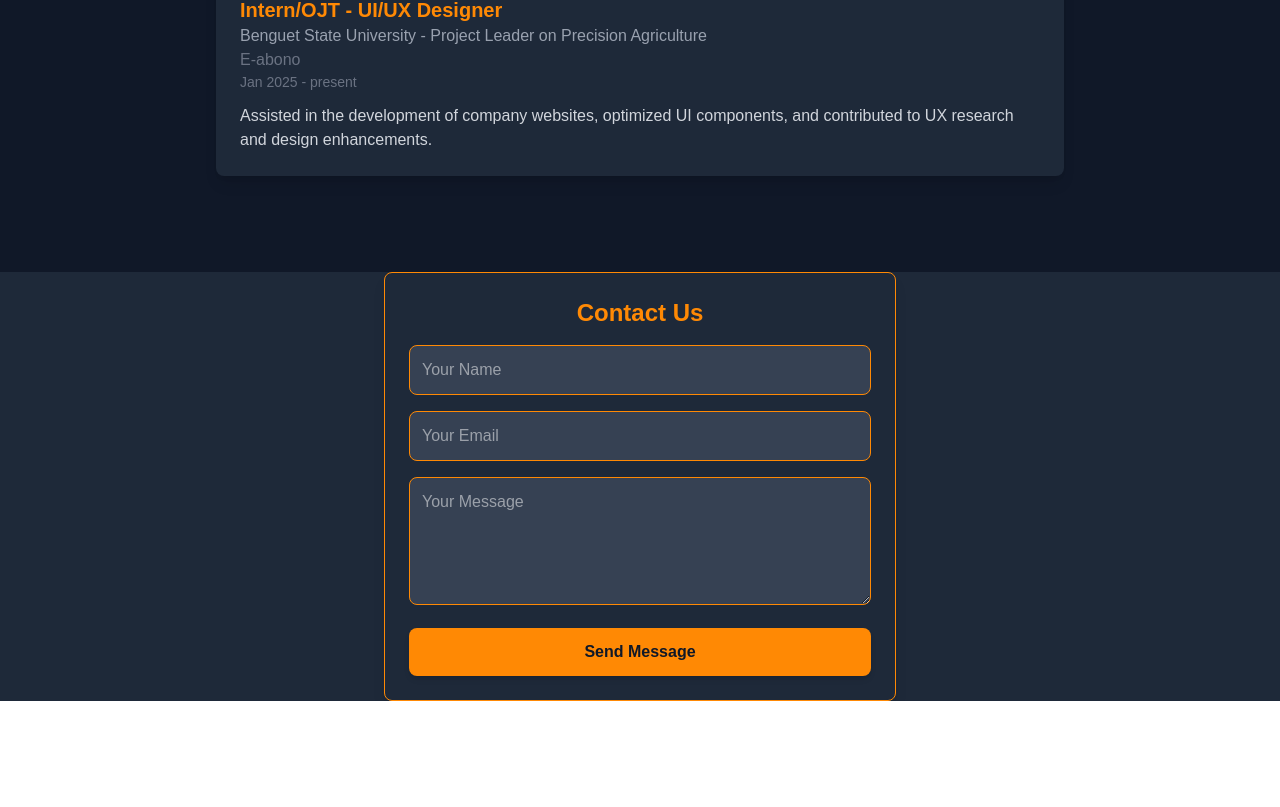
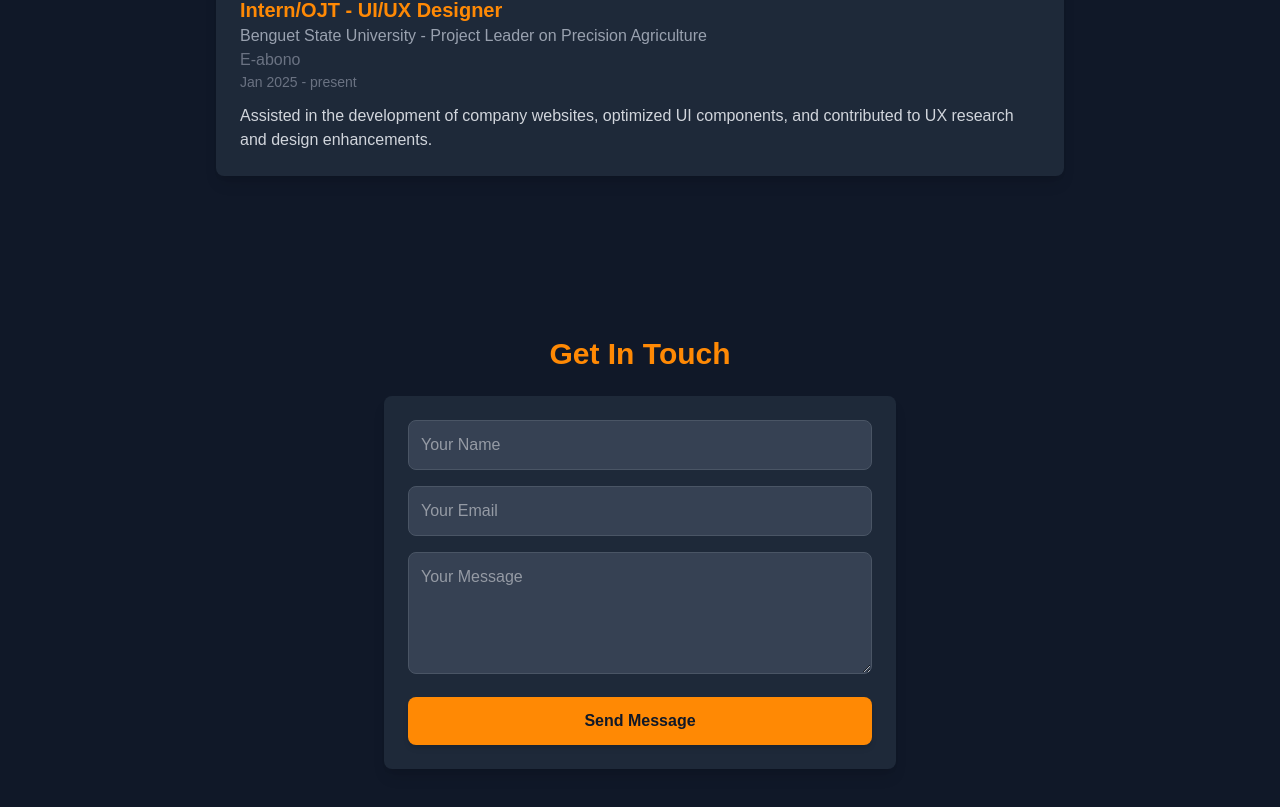
Before and after one commit to galliguezmary/mj-portfolio, a Next.js app: page / in a window 1280 px wide. Shown: the part 3037-3844 px from the top of the page. Before the commit the page ends 3738 px from the top, so only its background shows below. Built offline with nearby package versions, Linux system fonts and the light colour scheme.

Commit message:
Added email sending functionality using Resend

```diff
--- a/package.json
+++ b/package.json
@@ -20,6 +20,7 @@
     "react": "^19.0.0",
     "react-dom": "^19.0.0",
     "react-icons": "^5.5.0",
+    "resend": "^4.2.0",
     "swiper": "^11.2.5"
   },
   "devDependencies": {
--- a/src/app/api/contact/route.ts
+++ b/src/app/api/contact/route.ts
@@ -1,33 +1,26 @@
 import { NextResponse } from "next/server";
-import nodemailer from "nodemailer";
+import { Resend } from "resend";
+
+const resend = new Resend(process.env.RESEND_API_KEY);
 
 export async function POST(req: Request) {
   try {
     const { name, email, message } = await req.json();
 
-    // Configure Nodemailer transport
-    const transporter = nodemailer.createTransport({
-      service: "gmail", // Change this if using another service
-      auth: {
-        user: process.env.EMAIL_USER,
-        pass: process.env.EMAIL_PASS,
-      },
+    if (!name || !email || !message) {
+      return NextResponse.json({ error: "All fields are required." }, { status: 400 });
+    }
+
+    await resend.emails.send({
+      from: "Your Name <your-email@resend.dev>", // Must be a verified domain
+      to: "your-email@example.com", // Change to your email
+      subject: `New Message from ${name}`,
+      text: `Name: ${name}\nEmail: ${email}\nMessage: ${message}`,
     });
 
-    // Email options
-    const mailOptions = {
-      from: process.env.EMAIL_USER,
-      to: "your-email@example.com",
-      subject: `New Contact Message from ${name}`,
-      text: `Name: ${name}\nEmail: ${email}\nMessage: ${message}`,
-    };
-
-    // Send email
-    await transporter.sendMail(mailOptions);
-
-    return NextResponse.json({ success: true, message: "Email sent!" });
+    return NextResponse.json({ success: "Email sent successfully!" }, { status: 200 });
   } catch (error) {
-    console.error(error); // Log the error for debugging purposes
-    return NextResponse.json({ success: false, error: "Error sending email" });
+    console.error("Email sending error:", error);
+    return NextResponse.json({ error: "Failed to send email." }, { status: 500 });
   }
 }
--- a/src/app/page.tsx
+++ b/src/app/page.tsx
@@ -67,7 +67,9 @@ export default function Portfolio() {
           bg-gray-800 bg-opacity-70 backdrop-blur-lg text-white py-2 sm:py-2 lg:py-3 px-6
           text-xs sm:text-sm lg:text-base lg:flex justify-center items-center text-center
           z-50 shadow-lg rounded-full border border-gray-800 transition-all duration-500 ${
-            scrolling ? "bg-opacity-90 backdrop-blur-md shadow-orange-400/50" : ""
+            scrolling
+              ? "bg-opacity-90 backdrop-blur-md shadow-orange-400/50"
+              : ""
           }`}
       >
         <div className="space-x-3 flex items-center justify-center">
--- a/src/app/sections/contact.tsx
+++ b/src/app/sections/contact.tsx
@@ -1,80 +1,113 @@
-import { useState } from "react";
+"use client";
 
-// Define the type for form data
-interface FormData {
-  name: string;
-  email: string;
-  message: string;
-}
+import { motion } from "framer-motion";
+import { useState, useCallback } from "react";
 
 export default function Contact() {
-  // Initialize state with typed form data
-  const [formData, setFormData] = useState<FormData>({ name: "", email: "", message: "" });
-  const [status, setStatus] = useState<string>("");
+  const [formData, setFormData] = useState({
+    name: "",
+    email: "",
+    message: "",
+  });
+  const [submitted, setSubmitted] = useState(false);
 
-  // Type the event parameter for handleChange
-  const handleChange = (e: React.ChangeEvent<HTMLInputElement | HTMLTextAreaElement>) => {
-    setFormData({ ...formData, [e.target.name]: e.target.value });
+  const handleChange = (
+    e: React.ChangeEvent<HTMLInputElement | HTMLTextAreaElement>
+  ) => {
+    if (!e) return;
+    const { name, value } = e.target;
+    setFormData((prev) => ({ ...prev, [name]: value }));
   };
 
-  // Type the event parameter for handleSubmit
   const handleSubmit = async (e: React.FormEvent<HTMLFormElement>) => {
     e.preventDefault();
-    setStatus("Sending...");
 
-    const res = await fetch("/api/contact", {
+    const response = await fetch("/api/contact", {
       method: "POST",
       headers: { "Content-Type": "application/json" },
       body: JSON.stringify(formData),
     });
 
-    const result = await res.json();
-    if (result.success) {
-      setStatus("✅ Email sent successfully!");
+    if (response.ok) {
+      setSubmitted(true);
       setFormData({ name: "", email: "", message: "" });
+      setTimeout(() => setSubmitted(false), 3000);
     } else {
-      setStatus("❌ Failed to send email.");
+      alert("Error sending message. Please try again.");
     }
   };
 
   return (
-    <div className="max-w-lg mx-auto p-6 bg-gray-800 text-gray-100 rounded-lg shadow-lg border border-orange-400">
-      <h2 className="text-2xl font-bold mb-4 text-center text-orange-400">Contact Us</h2>
-      <form onSubmit={handleSubmit} className="space-y-4">
+    <section
+      id="contact"
+      className="py-16 px-6 text-center bg-gray-900 text-gray-100"
+    >
+      <motion.h2
+        className="text-3xl font-bold mb-6 text-orange-400"
+        initial={{ opacity: 0, y: -20 }}
+        animate={{ opacity: 1, y: 0 }}
+        transition={{ duration: 0.5 }}
+      >
+        Get In Touch
+      </motion.h2>
+
+      <motion.form
+        onSubmit={handleSubmit}
+        className="max-w-lg mx-auto bg-gray-800 p-6 rounded-lg shadow-lg"
+        initial={{ opacity: 0, scale: 0.9 }}
+        animate={{ opacity: 1, scale: 1 }}
+        transition={{ duration: 0.5 }}
+      >
         <input
           type="text"
           name="name"
+          placeholder="Your Name"
           value={formData.name}
-          placeholder="Your Name"
           onChange={handleChange}
           required
-          className="w-full p-3 border border-orange-400 rounded-lg focus:outline-none focus:ring-2 focus:ring-orange-400 bg-gray-700 text-white"
+          className="w-full p-3 mb-4 rounded-lg bg-gray-700 border border-gray-600 focus:border-orange-400 focus:ring-orange-400"
         />
+
         <input
           type="email"
           name="email"
+          placeholder="Your Email"
           value={formData.email}
-          placeholder="Your Email"
           onChange={handleChange}
           required
-          className="w-full p-3 border border-orange-400 rounded-lg focus:outline-none focus:ring-2 focus:ring-orange-400 bg-gray-700 text-white"
+          className="w-full p-3 mb-4 rounded-lg bg-gray-700 border border-gray-600 focus:border-orange-400 focus:ring-orange-400"
         />
+
         <textarea
           name="message"
+          rows={4}
+          placeholder="Your Message"
           value={formData.message}
-          placeholder="Your Message"
           onChange={handleChange}
           required
-          className="w-full p-3 border border-orange-400 rounded-lg focus:outline-none focus:ring-2 focus:ring-orange-400 bg-gray-700 text-white h-32"
-        />
-        <button
+          className="w-full p-3 mb-4 rounded-lg bg-gray-700 border border-gray-600 focus:border-orange-400 focus:ring-orange-400"
+        ></textarea>
+
+        <motion.button
           type="submit"
-          className="w-full bg-orange-400 text-gray-900 p-3 rounded-lg hover:bg-orange-500 transition font-bold shadow-md"
+          className="w-full p-3 bg-orange-400 text-gray-900 font-bold rounded-lg shadow-md hover:bg-orange-500 transition"
+          whileHover={{ scale: 1.05 }}
+          whileTap={{ scale: 0.95 }}
         >
           Send Message
-        </button>
-      </form>
-      {status && <p className="text-center mt-4 font-semibold text-orange-400">{status}</p>}
-    </div>
+        </motion.button>
+      </motion.form>
+
+      {submitted && (
+        <motion.p
+          className="mt-4 text-green-400"
+          initial={{ opacity: 0 }}
+          animate={{ opacity: 1 }}
+          transition={{ duration: 0.5 }}
+        >
+          Thank you! Your message has been sent.
+        </motion.p>
+      )}
+    </section>
   );
 }
```
Also changed, not shown: 1 other file (tests, documents, lock files or other folders).
